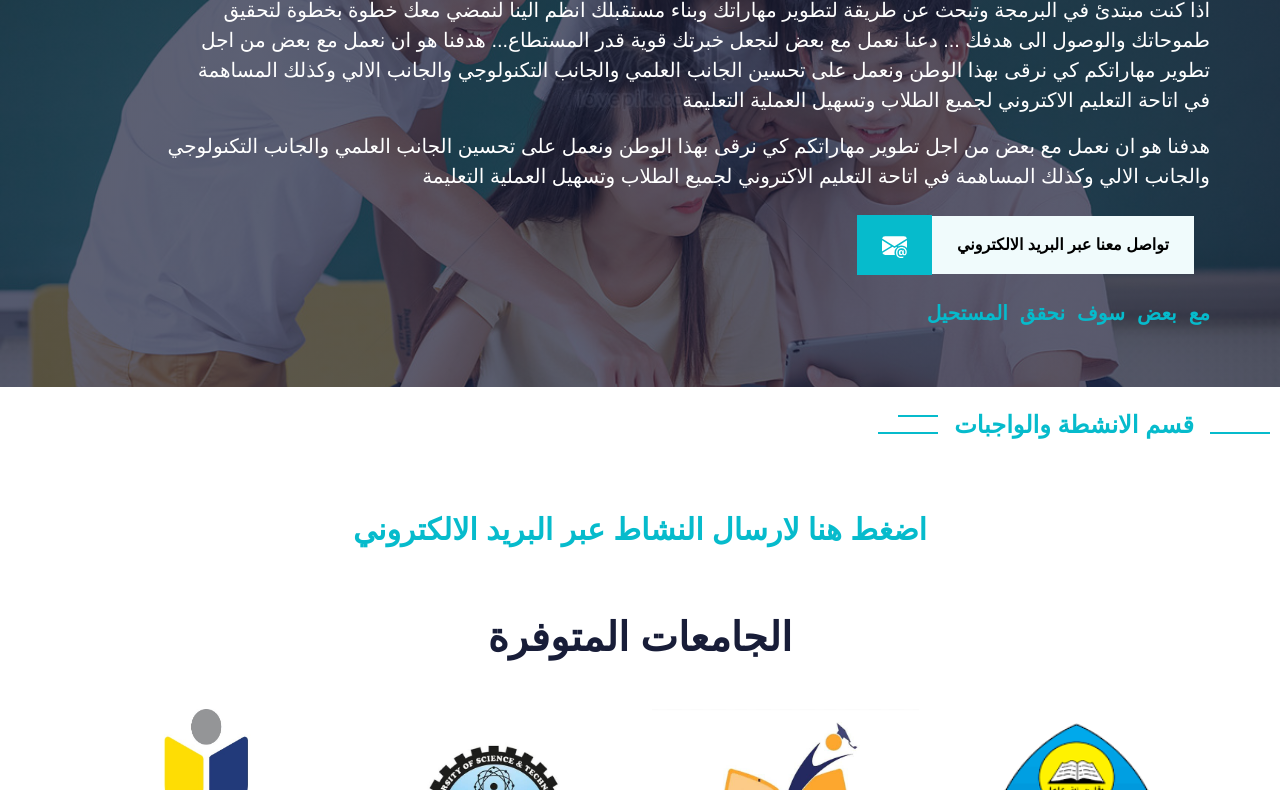
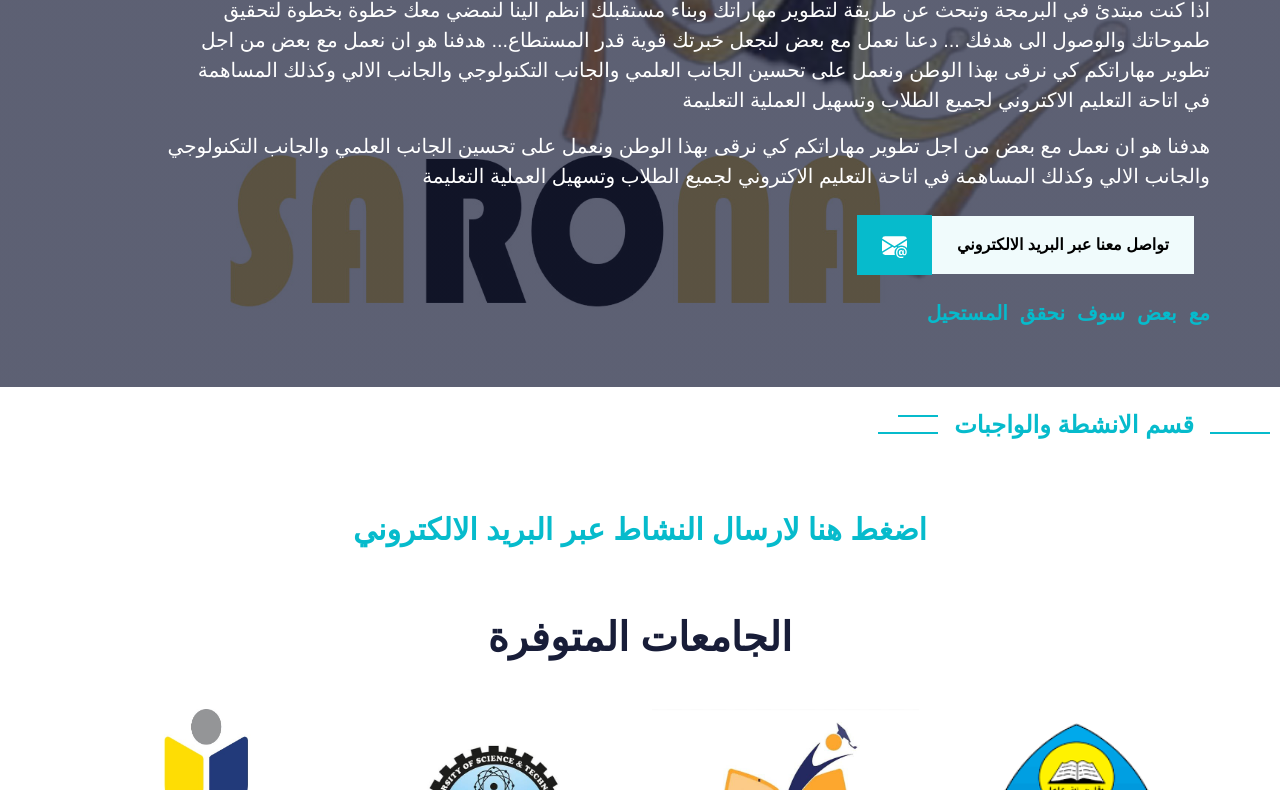
Before and after one commit to KingShaheen7/AS, a plain HTML site: page index.html in a window 1280 px wide. Shown: the part 285-1075 px from the top of the page. Drawn offline with Linux system fonts and the light colour scheme.

Commit message:
Update style.css

```diff
--- a/css/style.css
+++ b/css/style.css
@@ -214,7 +214,7 @@ html, body {
 
 .page-header {
   background: linear-gradient(rgba(24, 29, 56, 0.7), rgba(24, 29, 56, 0.7)),
-    url(../img/studentsGeneral.jpg);
+    url(../img/SARONA1.jpg);
   background-position: center center;
   background-repeat: no-repeat;
   background-size: cover;
```
